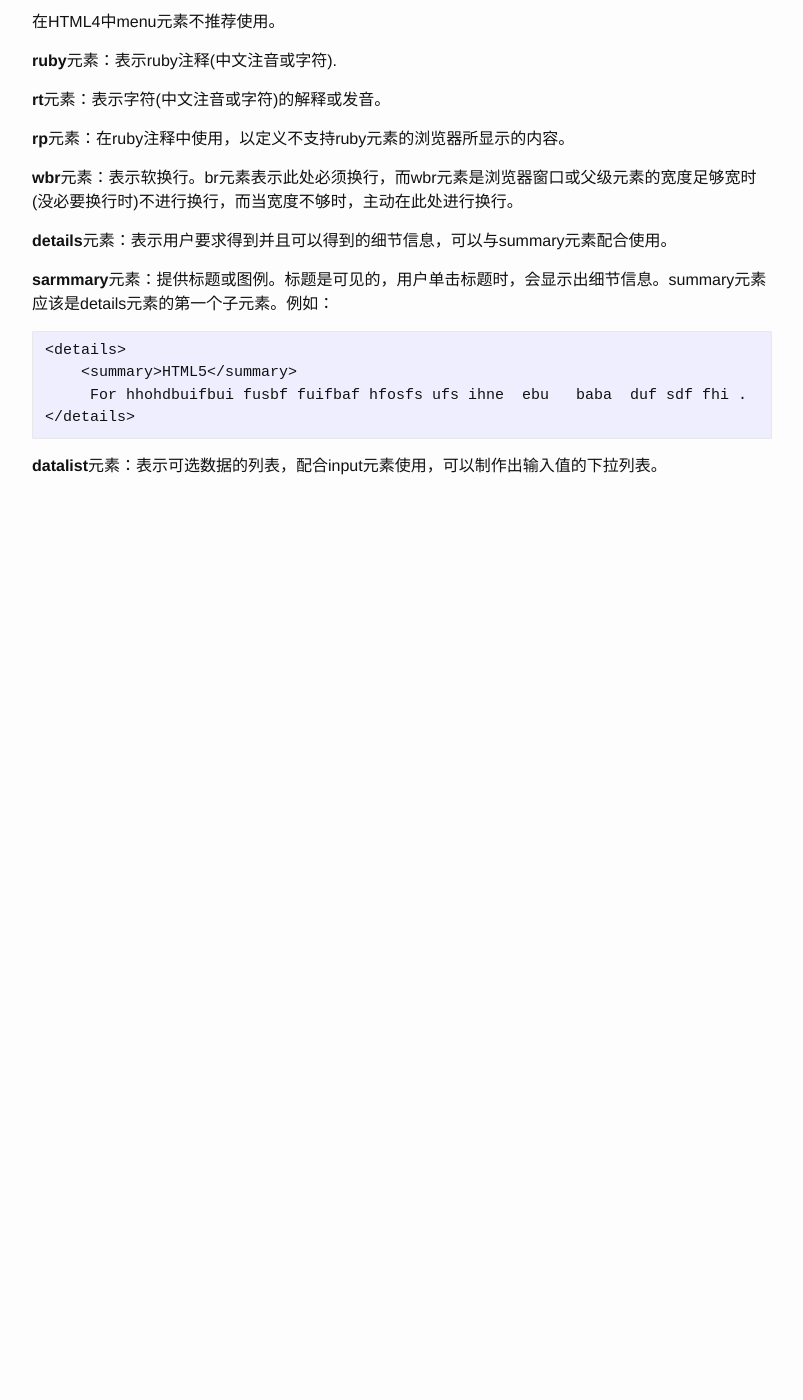
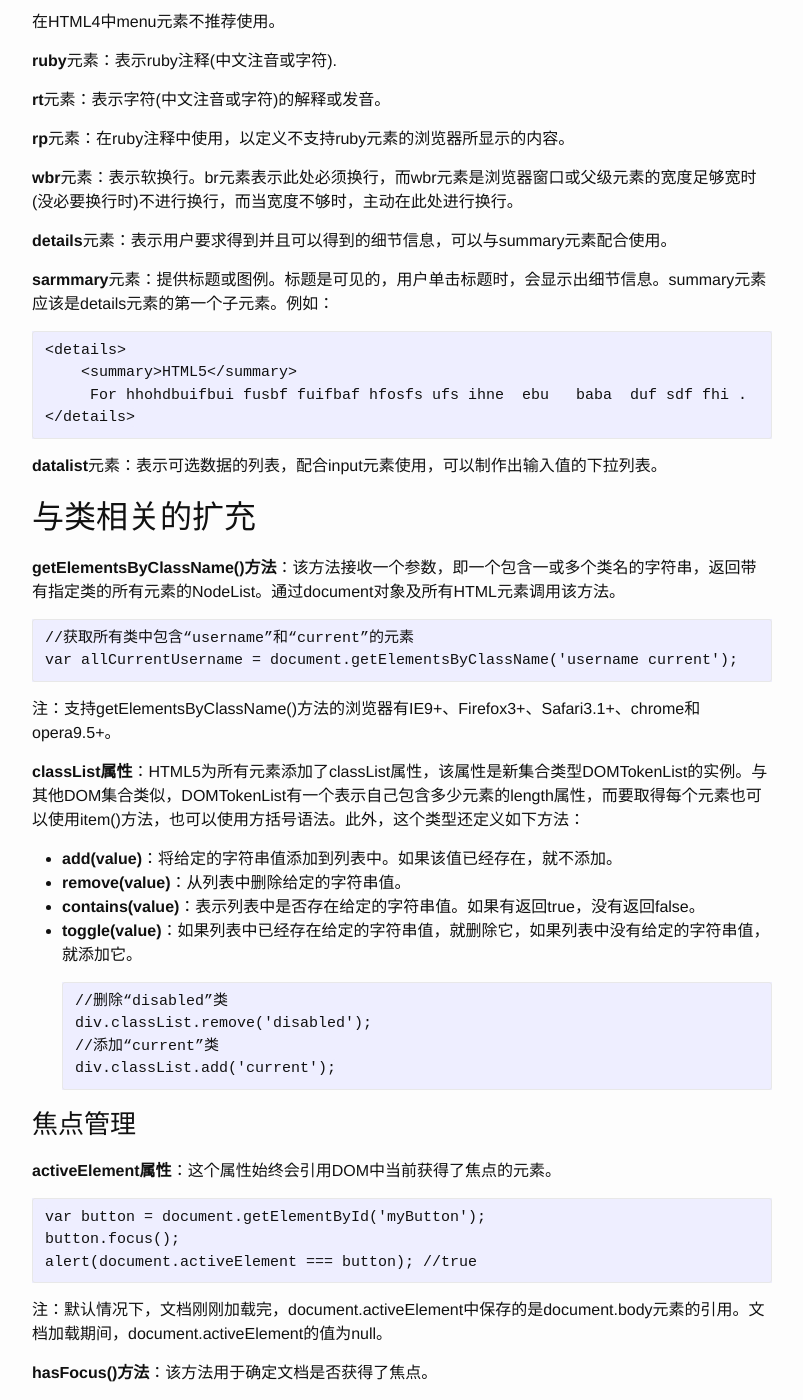
Before and after one commit to Chocolate1002/Chocolate1002.github.io, a Jekyll site: the page built from _posts/2016-03-30-html5.markdown, in a window 1280 px wide and 1400 px high, scrolled down 4176 px. Shown: the whole window, without its empty margins (238-1041 px from the left). Built offline with Jekyll 4.4.1, drawn with Linux system fonts in a browser that asks for light colours; before the commit the page ends 4714 px from its top, so only the background shows below that; some of the changed text lies outside the part shown.

Commit message:
update the HTML5

```diff
--- a/_posts/2016-03-30-html5.markdown
+++ b/_posts/2016-03-30-html5.markdown
@@ -173,3 +173,88 @@ HTML4中表示为：
     </details>
 
 **datalist**元素：表示可选数据的列表，配合input元素使用，可以制作出输入值的下拉列表。
+
+## 与类相关的扩充
+
+**getElementsByClassName()方法**：该方法接收一个参数，即一个包含一或多个类名的字符串，返回带有指定类的所有元素的NodeList。通过document对象及所有HTML元素调用该方法。
+
+    //获取所有类中包含“username”和“current”的元素
+    var allCurrentUsername = document.getElementsByClassName('username current');
+
+注：支持getElementsByClassName()方法的浏览器有IE9+、Firefox3+、Safari3.1+、chrome和opera9.5+。
+
+**classList属性**：HTML5为所有元素添加了classList属性，该属性是新集合类型DOMTokenList的实例。与其他DOM集合类似，DOMTokenList有一个表示自己包含多少元素的length属性，而要取得每个元素也可以使用item()方法，也可以使用方括号语法。此外，这个类型还定义如下方法：
+
+- **add(value)**：将给定的字符串值添加到列表中。如果该值已经存在，就不添加。
+- **remove(value)**：从列表中删除给定的字符串值。
+- **contains(value)**：表示列表中是否存在给定的字符串值。如果有返回true，没有返回false。
+- **toggle(value)**：如果列表中已经存在给定的字符串值，就删除它，如果列表中没有给定的字符串值，就添加它。
+
+      //删除“disabled”类
+      div.classList.remove('disabled');
+      //添加“current”类
+      div.classList.add('current');
+
+### 焦点管理
+
+**activeElement属性**：这个属性始终会引用DOM中当前获得了焦点的元素。
+
+    var button = document.getElementById('myButton');
+    button.focus();
+    alert(document.activeElement === button); //true
+
+注：默认情况下，文档刚刚加载完，document.activeElement中保存的是document.body元素的引用。文档加载期间，document.activeElement的值为null。
+
+**hasFocus()方法**：该方法用于确定文档是否获得了焦点。
+
+    var button = document.getElementById('myButton');
+    button.focus();
+    alert(button.hasFocus()); //true
+
+注：实现了焦点管理这两个元素的浏览器包括：IE4+、Firefox3+、Safari4+、chrome和opera8+。
+
+### HTMLDocument 的变化
+
+**readyState属性**：document.readyState属性有两个可能值：loading（正在加载文档）和complete（已经加载完文档）。使用该属性的最恰当方式，就是通过它来实现一个指令文档已经加载和完成的指示器。在这个属性得到广泛支持之前，要实现这样一个指示器，必须借助onload事件处理程序设置一个标签。
+
+    if(document.readyState == 'complete'){
+        //执行操作
+    }
+
+    window.onload(function(){
+        //执行操作
+    });
+
+
+注：支持readyState属性的浏览器有IE4+、Firefox3.6+、Safari、chrome和opera9+。
+
+**compatMode属性**：获取页面的渲染模式。在标准模式下，document.compatMode的值等于“CSS1Compat”，而在混杂模式下，document.compatMode的值等于“BackCompat”.
+
+    if(document.compatMode == 'CSS1Compat'){
+        alert('Standards mode');
+    }else {
+        alert('Quirks mode');
+    }
+
+注：支持该属性的浏览器有IE6+、Firefox、Safari3.1+、opera和chrome。
+
+**head属性**：引用文档的<head>元素。
+
+    var head = document.head || document.getElementsByTagName('head')[0];
+
+注：实现document.head属性的浏览器包括chrome和Safari 5.
+
+### 字符集属性
+
+**charset属性**：获取文档实际使用的字符集，也可以用来指定新字符集。
+
+    alert(document.charset); //"UTF-16"
+    document.charset = 'UTF-8';
+
+**defaultCharset属性**：获取文档默认的字符集。
+
+通过这两个属性可以得到文档使用的字符编码的具体信息，可能对字符编码进行准确的控制。
+
+支持document.charset的浏览器有IE、Safari、opera和chrome。Firefox支持document.Characterset.支持document.defaultCharset属性的浏览器有chrome、IE和Safari。
+
+**data-**：HTML5规定可以添加前缀data-的自定义属性。添加自定义属性后，可以通过元素的dataset属性来访问自定义的属性的值
```
